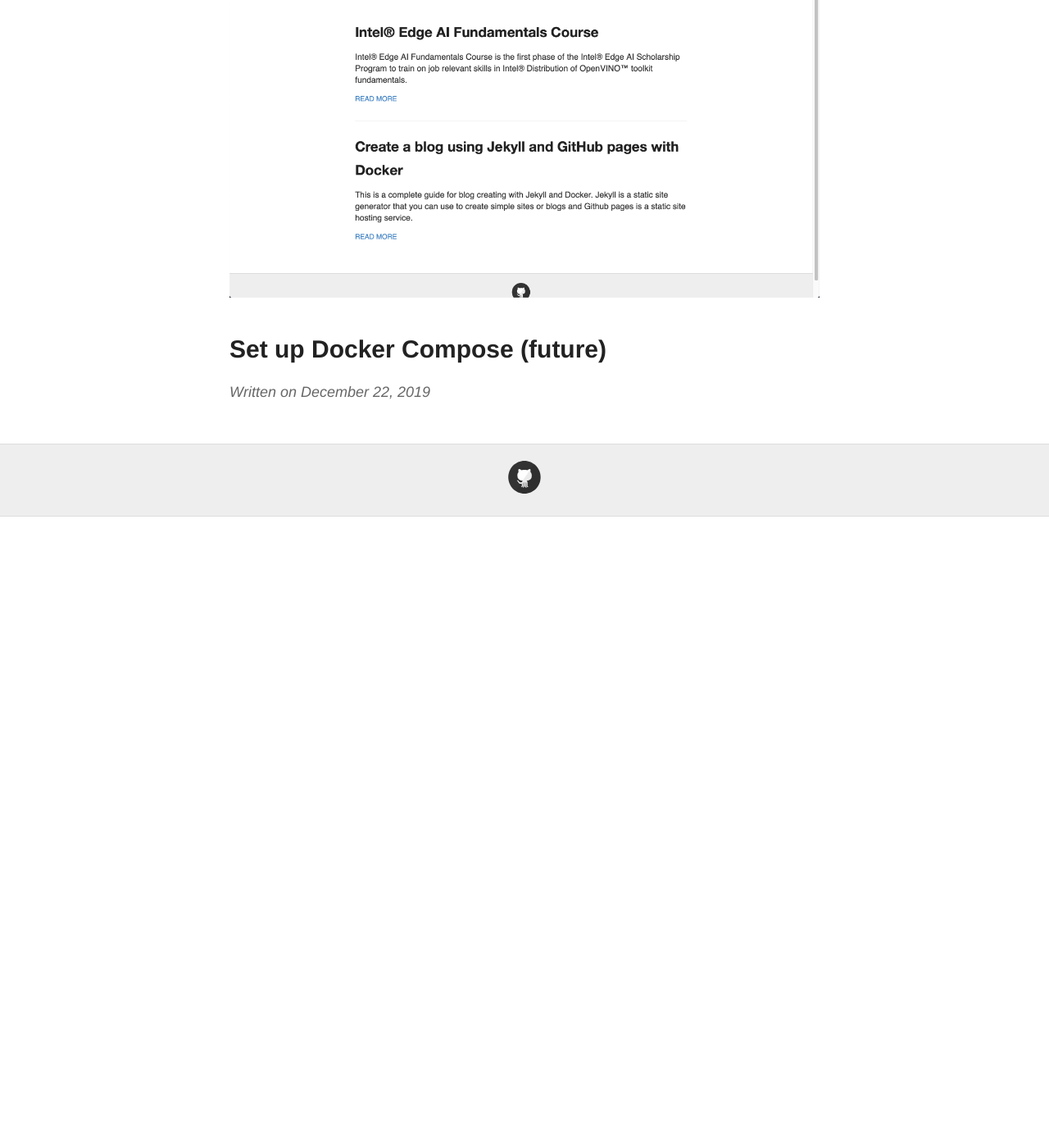
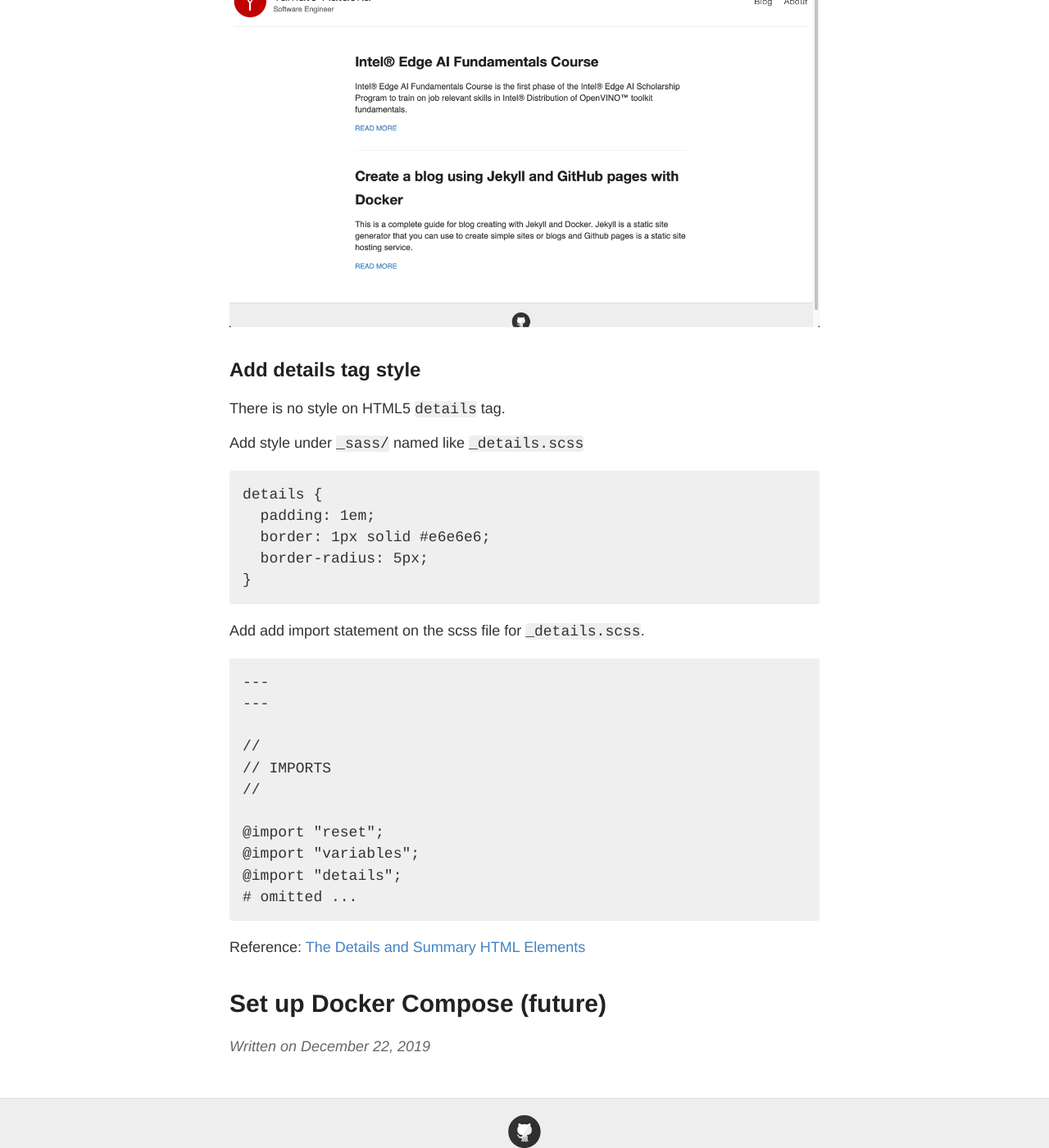
Before and after one commit to yamatokataoka/blog2, a Jekyll site: the page built from _posts/2019-12-22-create-a-blog-using-jekyll-and-github-pages-with-docker.md, in a window 1280 px wide and 1400 px high, scrolled down 13623 px. Shown: the whole window at 82% size. Built offline with Jekyll 4.4.1, drawn with Linux system fonts in a browser that asks for light colours; before the commit the page ends 14253 px from its top, so only the background shows below that; some of the changed text lies outside the part shown.

Commit message:
Add new section "Add details tag style"

````diff
--- a/_posts/2019-12-22-create-a-blog-using-jekyll-and-github-pages-with-docker.md
+++ b/_posts/2019-12-22-create-a-blog-using-jekyll-and-github-pages-with-docker.md
@@ -575,4 +575,36 @@ the final layout looks like this:
 
 {% include helpers/image.html name="Screen Shot 2019-12-29 at 18.15.38.png" %}
 
+## Add details tag style
+
+There is no style on HTML5 `details` tag.
+
+Add style under `_sass/` named like `_details.scss`
+
+```
+details {
+  padding: 1em;
+  border: 1px solid #e6e6e6;
+  border-radius: 5px;
+}
+```
+
+Add add import statement on the scss file for `_details.scss`.
+
+```
+---
+---
+
+//
+// IMPORTS
+//
+
+@import "reset";
+@import "variables";
+@import "details";
+# omitted ...
+```
+
+Reference: [The Details and Summary HTML Elements](https://alligator.io/html/details-summary-elements/)
+
 # Set up Docker Compose (future)
````
